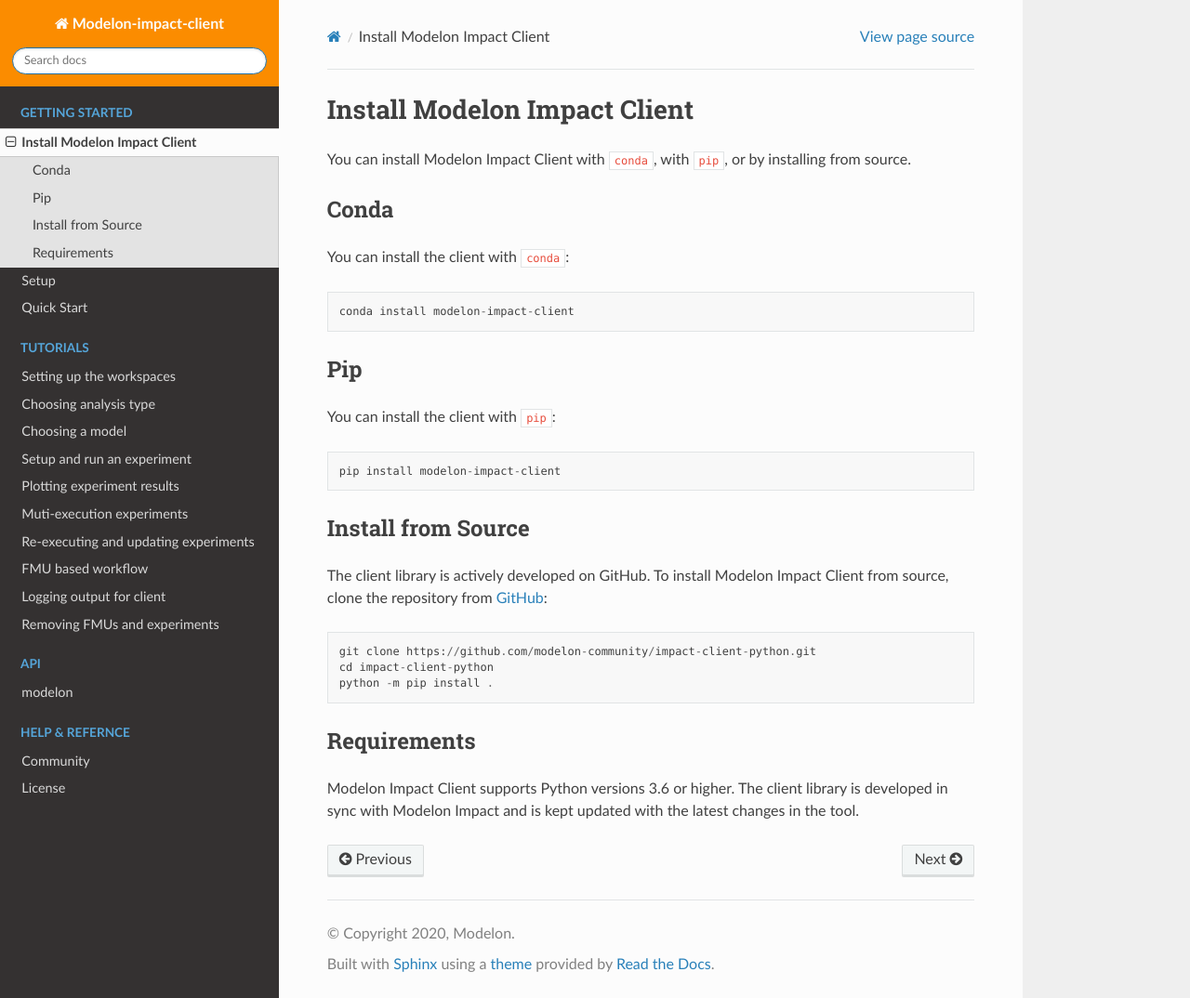
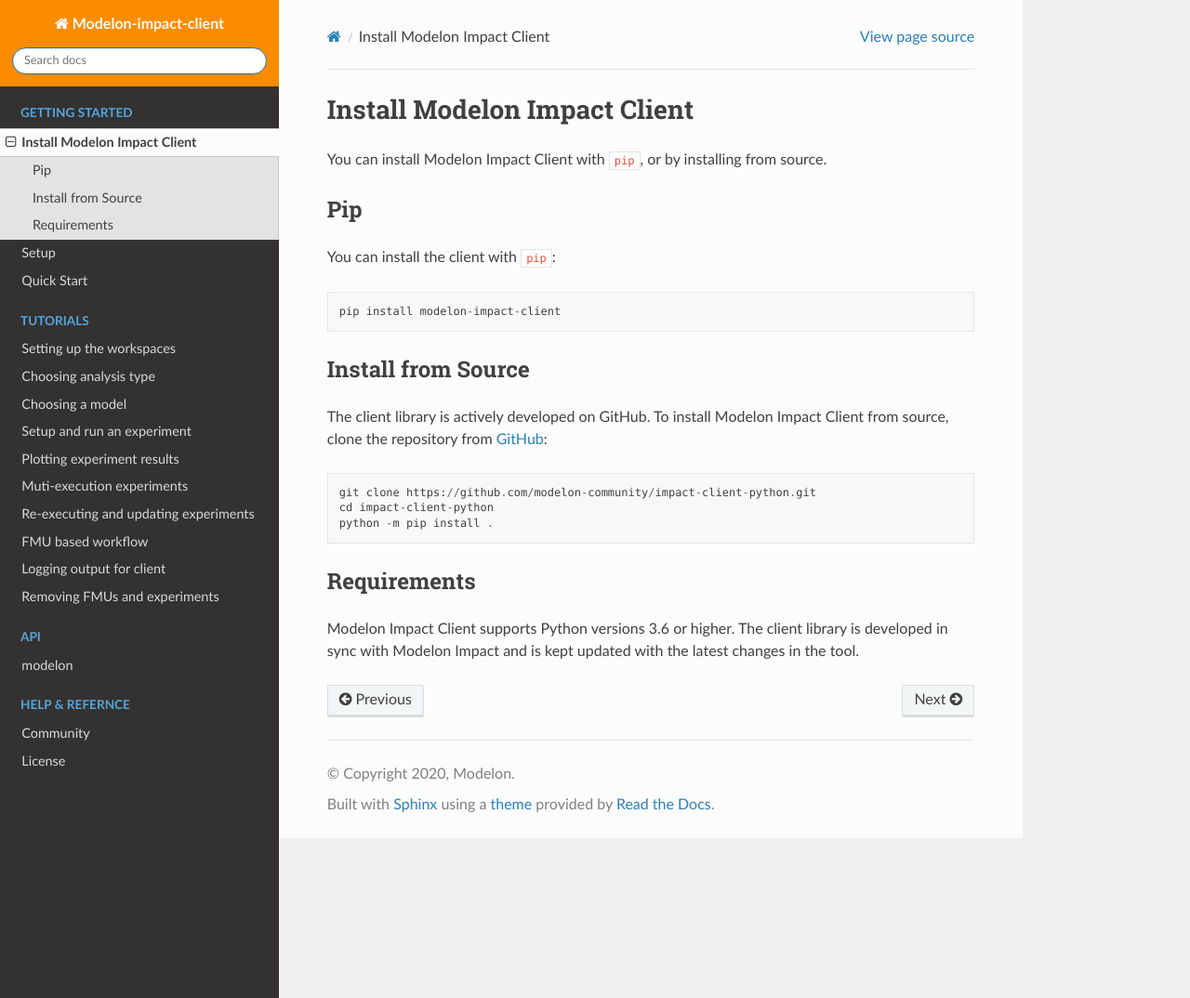
Before and after one commit to modelon-community/impact-client-python, a Sphinx documentation site: the page built from docs/source/install.rst, in a window 1280 px wide and 1074 px high. Shown: the whole window at 93% size. Built offline with Sphinx 7.4.7 and the Read the Docs theme 2.0.0, drawn with Linux system fonts in a browser that asks for light colours.

Commit message:
fix: Remove conda install instrictions from docs

```diff
--- a/docs/source/install.rst
+++ b/docs/source/install.rst
@@ -1,14 +1,7 @@
 Install Modelon Impact Client
 =============================
 
-You can install Modelon Impact Client with ``conda``, with ``pip``, or by installing from source.
-
-Conda
------
-
-You can install the client with ``conda``::
-
-   conda install modelon-impact-client
+You can install Modelon Impact Client with ``pip``, or by installing from source.
 
 Pip
 ---
```
